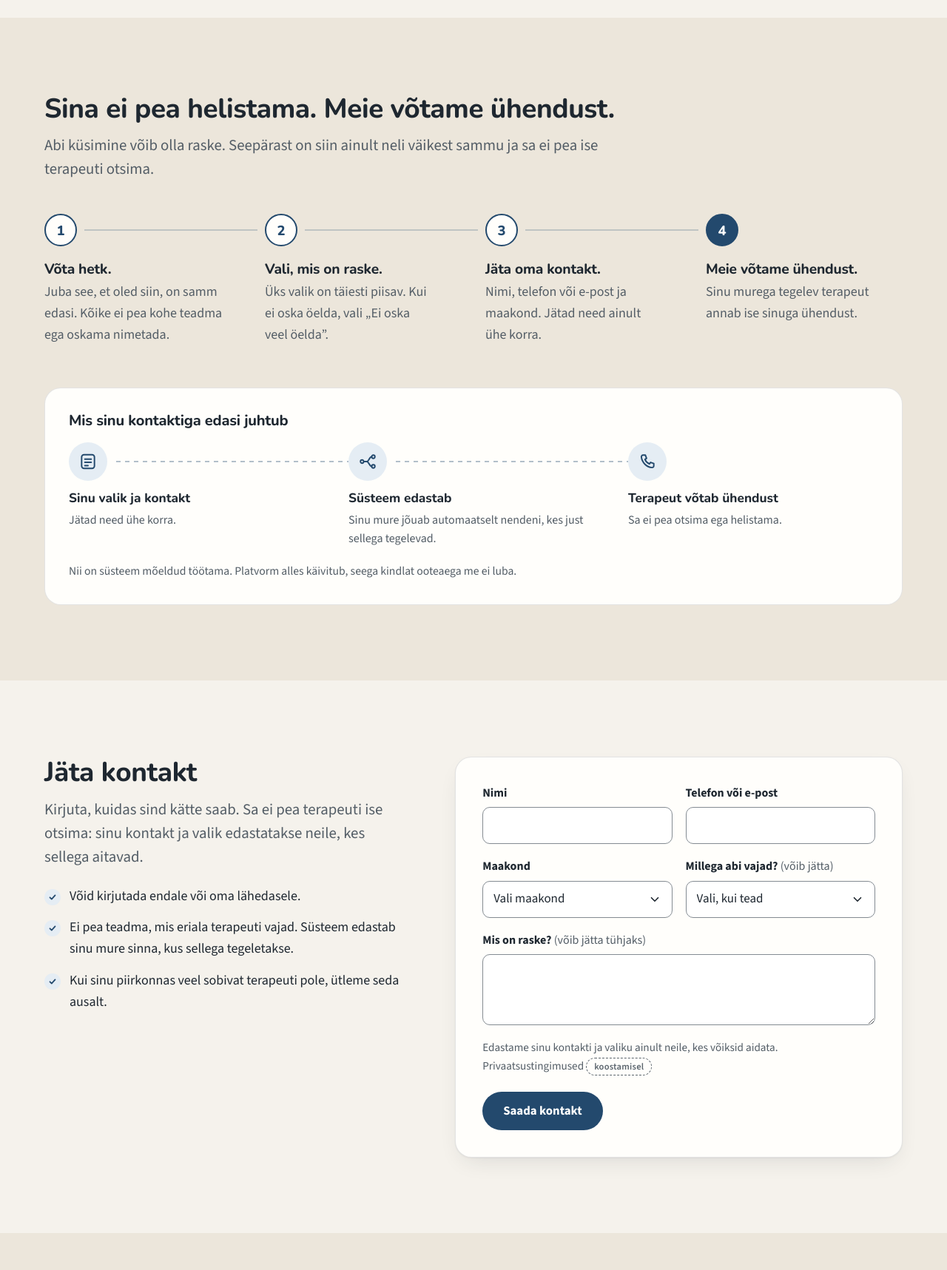
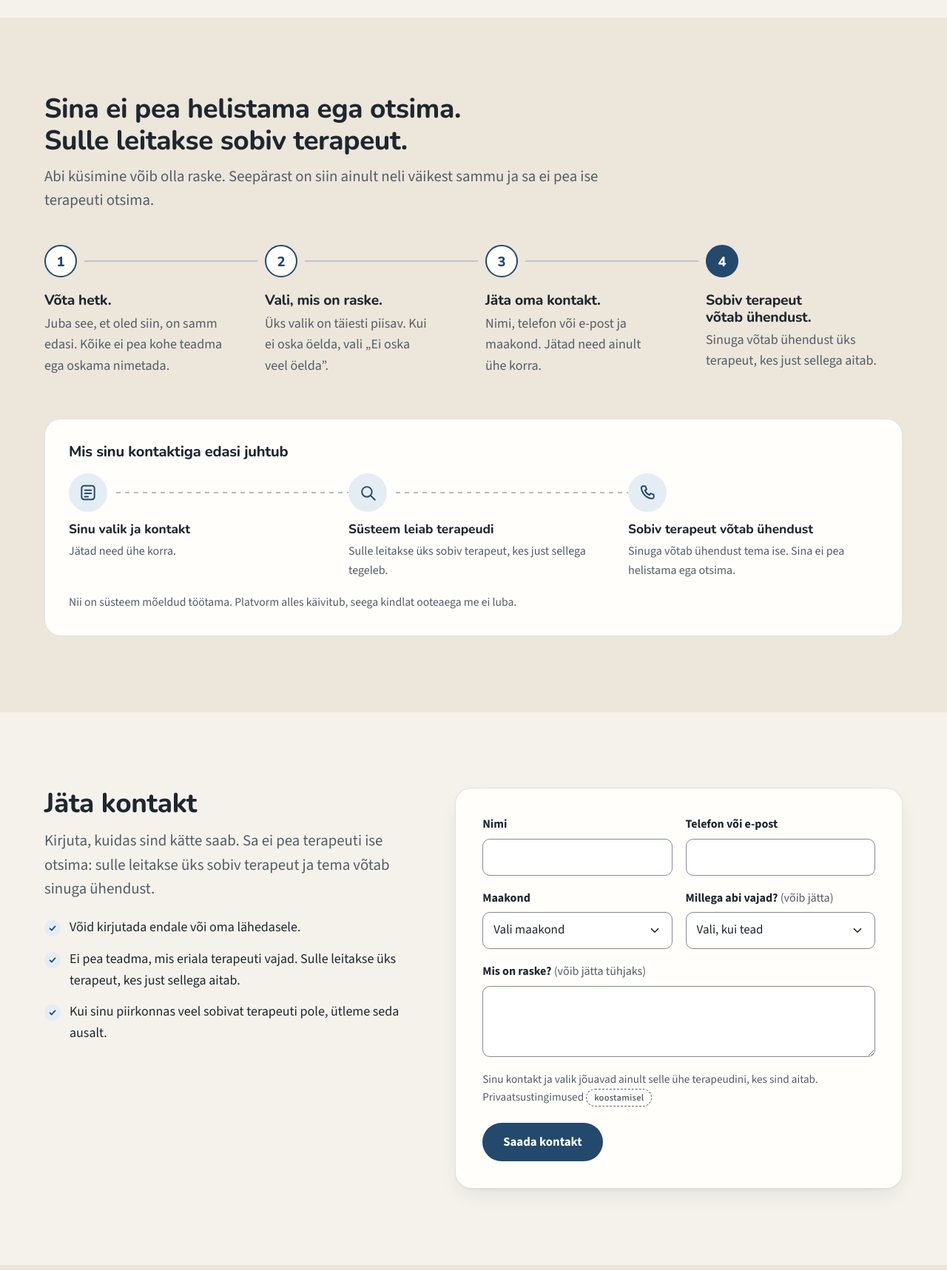
Before and after one commit to Raiduuur/tegevusteraapia-prototuubid, a plain HTML site: page register/index.html in a window 1280 px wide. Shown: the part 1080-2797 px from the top of the page at 74% size. Drawn offline with Linux system fonts and the light colour scheme.

Commit message:
Publish v9 register wording: one therapist contacts the person

```diff
--- a/register/index.html
+++ b/register/index.html
@@ -4,7 +4,7 @@
     <meta charset="utf-8">
     <meta name="viewport" content="width=device-width, initial-scale=1">
     <meta name="theme-color" content="#F5F2EC">
-    <meta name="description" content="Vali, mis on raske, ja jäta kontakt. Sina ei pea helistama: meie võtame ühendust ja leiame koos sobiva tegevusterapeudi.">
+    <meta name="description" content="Vali, mis on raske, ja jäta kontakt. Sina ei pea helistama ega otsima. Sulle leitakse sobiv terapeut.">
     <title>Tegevusteraapia Keskus</title>
     <link rel="icon" href="favicon.svg" type="image/svg+xml">
     <link rel="stylesheet" href="fonts.css">
@@ -50,7 +50,7 @@
         <div class="wrap">
           <div class="hero-head">
             <h1 id="valik" tabindex="-1">Millega sa abi vajad?</h1>
-            <p class="lead">Vali, mis on praegu raske, ja jäta kontakt ühe korra. Sinu mure jõuab automaatselt nendeni, kes sellega aitavad. Sina ei pea otsima ega helistama.</p>
+            <p class="lead">Vali, mis on praegu raske, ja jäta kontakt ühe korra. Sina ei pea helistama ega otsima. Sulle leitakse sobiv terapeut.</p>
           </div>
 
           <div class="choices" role="group" aria-label="Vali, millega vajad abi">
@@ -113,7 +113,7 @@
       <section class="band band-sand" id="kuidas" aria-labelledby="kuidas-title">
         <div class="wrap">
           <div class="section-head">
-            <h2 id="kuidas-title">Sina ei pea helistama. Meie võtame ühendust.</h2>
+            <h2 id="kuidas-title">Sina ei pea helistama ega otsima. Sulle leitakse sobiv terapeut.</h2>
             <p class="lead">Abi küsimine võib olla raske. Seepärast on siin ainult neli väikest sammu ja sa ei pea ise terapeuti otsima.</p>
           </div>
           <ol class="steps">
@@ -130,16 +130,16 @@
               <p>Nimi, telefon või e-post ja maakond. Jätad need ainult ühe korra.</p>
             </li>
             <li>
-              <h3>Meie võtame ühendust.</h3>
-              <p>Sinu murega tegelev terapeut annab ise sinuga ühendust.</p>
+              <h3>Sobiv terapeut võtab ühendust.</h3>
+              <p>Sinuga võtab ühendust üks terapeut, kes just sellega aitab.</p>
             </li>
           </ol>
           <div class="flow" aria-labelledby="flow-title">
             <h3 class="flow-title" id="flow-title">Mis sinu kontaktiga edasi juhtub</h3>
             <ol class="flow-row">
               <li><span class="flow-icon"><svg viewBox="0 0 24 24" aria-hidden="true" focusable="false"><rect x="4" y="3.5" width="16" height="17" rx="3"/><path d="M8 9h8M8 13h8M8 17h4"/></svg></span><strong>Sinu valik ja kontakt</strong><span>Jätad need ühe korra.</span></li>
-              <li><span class="flow-icon"><svg viewBox="0 0 24 24" aria-hidden="true" focusable="false"><circle cx="5" cy="12" r="2"/><circle cx="19" cy="6" r="2"/><circle cx="19" cy="18" r="2"/><path d="M7 12h4c2.5 0 3-6 6-6M11 12c2.5 0 3 6 6 6"/></svg></span><strong>Süsteem edastab</strong><span>Sinu mure jõuab automaatselt nendeni, kes just sellega tegelevad.</span></li>
-              <li><span class="flow-icon"><svg viewBox="0 0 24 24" aria-hidden="true" focusable="false"><path d="M6.5 4h3l1.5 4-2 1.3a10 10 0 0 0 5.7 5.7l1.3-2 4 1.5v3a2 2 0 0 1-2.2 2A15 15 0 0 1 4.5 6.2 2 2 0 0 1 6.5 4z"/></svg></span><strong>Terapeut võtab ühendust</strong><span>Sa ei pea otsima ega helistama.</span></li>
+              <li><span class="flow-icon"><svg viewBox="0 0 24 24" aria-hidden="true" focusable="false"><circle cx="11" cy="11" r="6.25"/><path d="M16 16l5 5"/></svg></span><strong>Süsteem leiab terapeudi</strong><span>Sulle leitakse üks sobiv terapeut, kes just sellega tegeleb.</span></li>
+              <li><span class="flow-icon"><svg viewBox="0 0 24 24" aria-hidden="true" focusable="false"><path d="M6.5 4h3l1.5 4-2 1.3a10 10 0 0 0 5.7 5.7l1.3-2 4 1.5v3a2 2 0 0 1-2.2 2A15 15 0 0 1 4.5 6.2 2 2 0 0 1 6.5 4z"/></svg></span><strong>Sobiv terapeut võtab ühendust</strong><span>Sinuga võtab ühendust tema ise. Sina ei pea helistama ega otsima.</span></li>
             </ol>
             <p class="flow-note">Nii on süsteem mõeldud töötama. Platvorm alles käivitub, seega kindlat ooteaega me ei luba.</p>
           </div>
@@ -150,16 +150,16 @@
         <div class="wrap join">
           <div class="join-text">
             <h2 id="kontakt-title" tabindex="-1">Jäta kontakt</h2>
-            <p class="lead">Kirjuta, kuidas sind kätte saab. Sa ei pea terapeuti ise otsima: sinu kontakt ja valik edastatakse neile, kes sellega aitavad.</p>
+            <p class="lead">Kirjuta, kuidas sind kätte saab. Sa ei pea terapeuti ise otsima: sulle leitakse üks sobiv terapeut ja tema võtab sinuga ühendust.</p>
             <ul class="facts">
               <li>Võid kirjutada endale või oma lähedasele.</li>
-              <li>Ei pea teadma, mis eriala terapeuti vajad. Süsteem edastab sinu mure sinna, kus sellega tegeletakse.</li>
+              <li>Ei pea teadma, mis eriala terapeuti vajad. Sulle leitakse üks terapeut, kes just sellega aitab.</li>
               <li>Kui sinu piirkonnas veel sobivat terapeuti pole, ütleme seda ausalt.</li>
             </ul>
           </div>
           <div class="panel">
             <form novalidate class="form-grid js-preview-form" id="abi-vorm" aria-labelledby="abi-vorm-title"
-                  data-note="Sinu murega tegelev terapeut võtab sinuga ühendust. Sina ei pea midagi rohkem tegema."
+                  data-note="Sinuga võtab ühendust üks sobiv terapeut. Sina ei pea midagi rohkem tegema."
                   data-again="Täida uuesti">
               <h3 class="form-title visually-hidden" id="abi-vorm-title">Kontaktivorm</h3>
               <div class="field-row">
@@ -186,7 +186,7 @@
                 <label for="abi-kirjeldus">Mis on raske? <span class="optional">(võib jätta tühjaks)</span></label>
                 <textarea id="abi-kirjeldus" name="kirjeldus" rows="3"></textarea>
               </div>
-              <p class="privacy-line">Edastame sinu kontakti ja valiku ainult neile, kes võiksid aidata.<br>Privaatsustingimused <span class="pending">koostamisel</span></p>
+              <p class="privacy-line">Sinu kontakt ja valik jõuavad ainult selle ühe terapeudini, kes sind aitab.<br>Privaatsustingimused <span class="pending">koostamisel</span></p>
               <div class="form-actions">
                 <button type="submit" class="button primary">Saada kontakt</button>
               </div>
@@ -212,7 +212,7 @@
         <div class="footer-grid">
           <div>
             <a class="brand" href="index.html"><svg viewBox="0 0 64 64" aria-hidden="true" focusable="false"><rect width="64" height="64" rx="16" fill="#23496D"/><path d="M19 21h26M32 21v24" fill="none" stroke="#F5F2EC" stroke-width="7" stroke-linecap="round"/><circle cx="45" cy="44" r="4.5" fill="#E9B79B"/></svg><span>Tegevusteraapia <span>Keskus</span></span></a>
-            <p class="footer-about">Aitame inimesel jõuda sobiva tegevusterapeudini. Sina jätad kontakti, meie võtame ühendust. Platvormi algatasid Kristel ja Terje.</p>
+            <p class="footer-about">Aitame inimesel jõuda sobiva tegevusterapeudini. Sina jätad kontakti, sobiv terapeut võtab ise ühendust. Platvormi algatasid Kristel ja Terje.</p>
           </div>
           <nav class="footer-col" aria-labelledby="f-abi">
             <p class="footer-head" id="f-abi">Abi otsijale</p>
```
Also changed, not shown: register/abivahendid.html (+1 -1 lines), register/keskustele.html (+2 -2 lines), register/koolitused.html (+1 -1 lines), register/terapeudile.html (+3 -3 lines).
